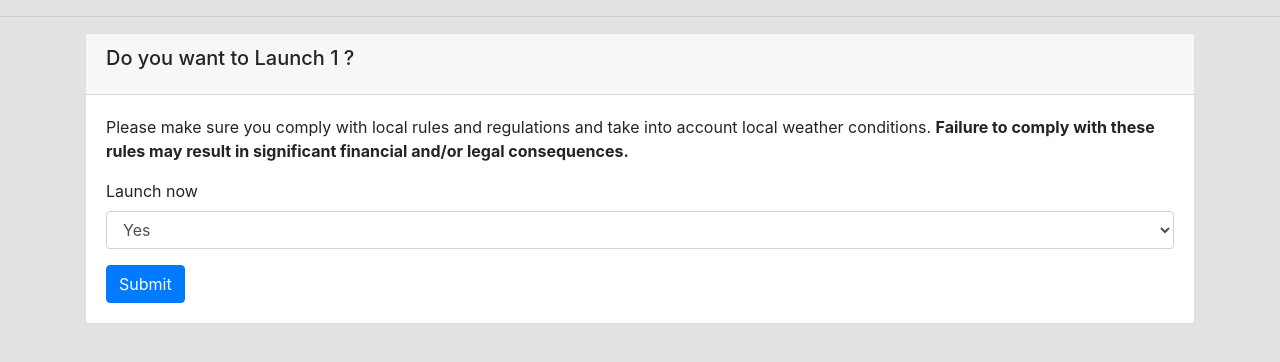
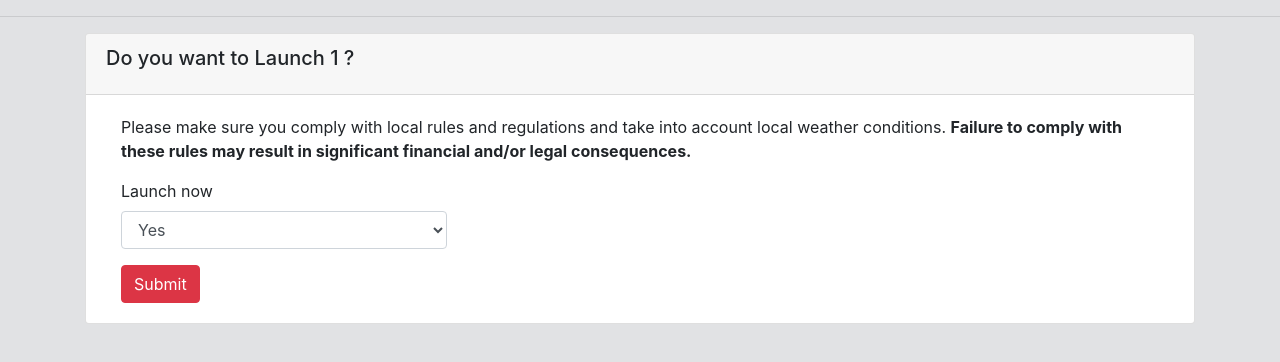
Before and after one commit to assh/drone, a Django app: page /launch_drone/1 in a window 1280 px wide. Shown: the part 66-428 px from the top of the page. Run offline with Django 3.2, Linux system fonts and the light colour scheme; the first user in the database is signed in; tables that the repository leaves empty hold one stand-in row (Sample ...); some libraries are stand-ins or nearby versions.

Commit message:
UI Updates

```diff
--- a/drman/accounts/templates/accounts/launch_func.html
+++ b/drman/accounts/templates/accounts/launch_func.html
@@ -8,14 +8,17 @@
             <h5 class="card-title">Do you want to Launch {{mission.mission_id}} ?</h5>
         </div>
         <div class="card-body">
-            <p class="card-text">Please make sure you comply with local rules and regulations and take into account
+            <p class="card-text col-md-12">Please make sure you comply with local rules and regulations and take into
+                account
                 local weather conditions.
                 <b>Failure to comply with these rules may result in significant financial and/or legal consequences.</b>
             </p>
             <form action="" method="POST">
                 {% csrf_token %}
-                {{form|crispy}}
-                <button type="submit" class="btn btn-primary">Submit</button>
+                <div class="form-group col-md-4">
+                    {{form|crispy}}
+                </div>
+                <div class="col-md-12"><button type="submit" class="btn btn-danger">Submit</button></div>
             </form>
         </div>
     </div>
--- a/drman/accounts/views.py
+++ b/drman/accounts/views.py
@@ -99,7 +99,7 @@ def updateMission(request, pk):
         'form': form,
 
     }
-    return render(request, 'accounts/mission_form.html', context)
+    return render(request, 'accounts/mission_update_form.html', context)
 
 
 @login_required(login_url='login')
```
